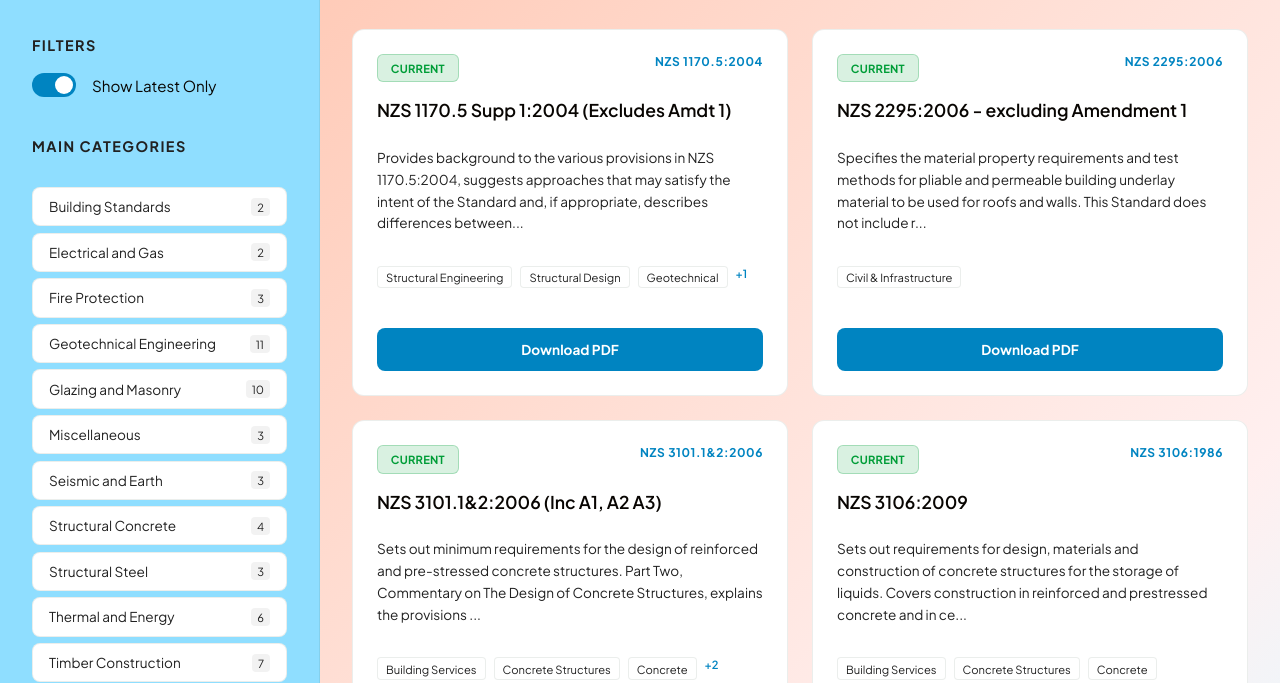
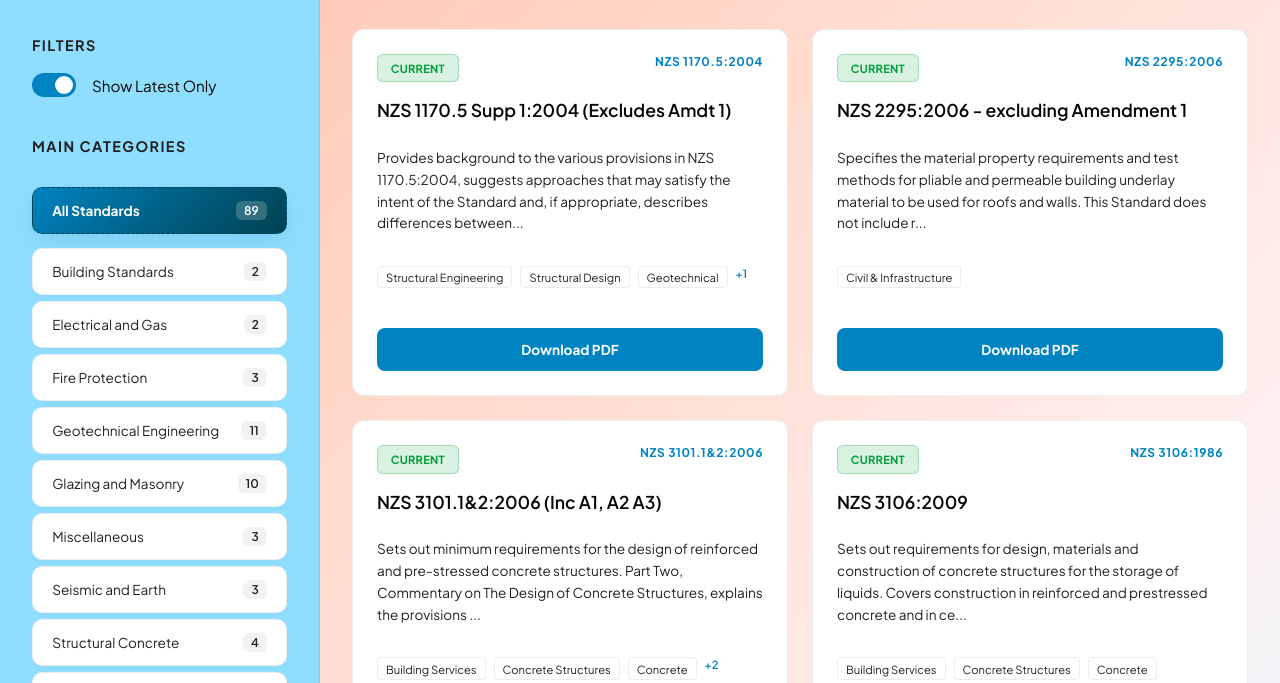
Before and after one commit to hellonearthis/Some-NZ-standards-, a website: page index.html in a window 1280 px wide. Shown: the part 97-780 px from the top of the page. Drawn offline with Linux system fonts and the light colour scheme.

Commit message:
Refine category button UI and selection logic

```diff
--- a/app.js
+++ b/app.js
@@ -1,6 +1,6 @@
 let standardsData = [];
 let activeTags = new Set();
-let activeCategories = new Set();
+let activeCategory = null;
 let searchQuery = "";
 let showLatestOnly = true;
 
@@ -68,31 +68,40 @@ function renderCategories() {
 
     categoryList.innerHTML = '';
 
+    // Add "All Standards" option
+    const allEl = document.createElement('div');
+    allEl.className = `category-item all-categories ${!activeCategory ? 'active' : ''}`;
+    allEl.innerHTML = `
+        <span>All Standards</span>
+        <span class="category-count">${standardsData.length}</span>
+    `;
+    allEl.onclick = () => selectCategory(null);
+    categoryList.appendChild(allEl);
+
     // Sort categories alphabetically
     Object.keys(categories).sort().forEach(cat => {
         const itemEl = document.createElement('div');
-        itemEl.className = 'category-item';
+        itemEl.className = `category-item ${activeCategory === cat ? 'active' : ''}`;
         itemEl.innerHTML = `
             <span>${cat}</span>
             <span class="category-count">${categories[cat]}</span>
         `;
-        itemEl.onclick = () => toggleCategory(cat, itemEl);
+        itemEl.onclick = () => selectCategory(cat);
         categoryList.appendChild(itemEl);
     });
 }
 
-function toggleCategory(cat, el) {
-    if (activeCategories.has(cat)) {
-        activeCategories.delete(cat);
-        el.classList.remove('active');
+function selectCategory(cat) {
+    if (activeCategory === cat) {
+        activeCategory = null; // Toggle off if clicking the same one
     } else {
-        activeCategories.add(cat);
-        el.classList.add('active');
+        activeCategory = cat;
     }
+
+    renderCategories();
     renderStandards();
 
-    // On mobile, close sidebar if only one category selected (optional behavior)
-    // if (window.innerWidth <= 768) closeSidebar();
+    if (window.innerWidth <= 768) closeSidebar();
 }
 
 function renderTags() {
@@ -153,9 +162,9 @@ function renderStandards() {
     }
 
     // Filter by Categories
-    if (activeCategories.size > 0) {
+    if (activeCategory) {
         filtered = filtered.filter(item =>
-            item.categories && item.categories.some(c => activeCategories.has(c))
+            item.categories && item.categories.includes(activeCategory)
         );
     }
 
--- a/index.html
+++ b/index.html
@@ -42,7 +42,7 @@
             </div>
 
             <div class="tag-section">
-                <h3>Categories</h3>
+                <h3>Detailed Tags</h3>
                 <div id="tag-cloud" class="tag-cloud">
                     <!-- Tags will be injected here -->
                 </div>
--- a/style.css
+++ b/style.css
@@ -173,35 +173,52 @@ input:checked + .slider:before {
 }
 
 .category-item {
-  padding: 0.6rem 1rem;
+  padding: 0.8rem 1.2rem;
   background: var(--bg-card);
   border: 1px solid var(--border);
-  border-radius: 8px;
+  border-radius: 10px;
   font-size: 0.85rem;
+  font-weight: 500;
   cursor: pointer;
   color: var(--text-secondary);
   transition: var(--transition);
   display: flex;
   justify-content: space-between;
   align-items: center;
+  box-shadow: 0 2px 4px rgba(0,0,0,0.02);
 }
 
-.category-item:hover,
+.category-item:hover {
+  border-color: var(--color-p3-2);
+  transform: translateY(-1px);
+  box-shadow: 0 4px 12px rgba(0,0,0,0.05);
+}
+
 .category-item.active {
-  background: var(--color-p3-2);
-  border-color: var(--color-p3-2);
+  background: linear-gradient(135deg, var(--color-p3-2) 0%, var(--color-p3-3) 100%);
+  border-color: var(--color-p3-3);
   color: white;
+  box-shadow: 0 8px 20px var(--accent-glow);
 }
 
 .category-count {
-  font-size: 0.7rem;
+  font-size: 0.75rem;
+  font-weight: 600;
   background: rgba(0, 0, 0, 0.05);
-  padding: 2px 6px;
-  border-radius: 4px;
+  padding: 2px 8px;
+  border-radius: 6px;
+  color: var(--text-secondary);
 }
 
 .category-item.active .category-count {
   background: rgba(255, 255, 255, 0.2);
+  color: white;
+}
+
+.category-item.all-categories {
+  margin-bottom: 0.5rem;
+  border-style: dashed;
+  font-weight: 700;
 }
 
 /* Tags */
```
Also changed, not shown: st.txt (added).
